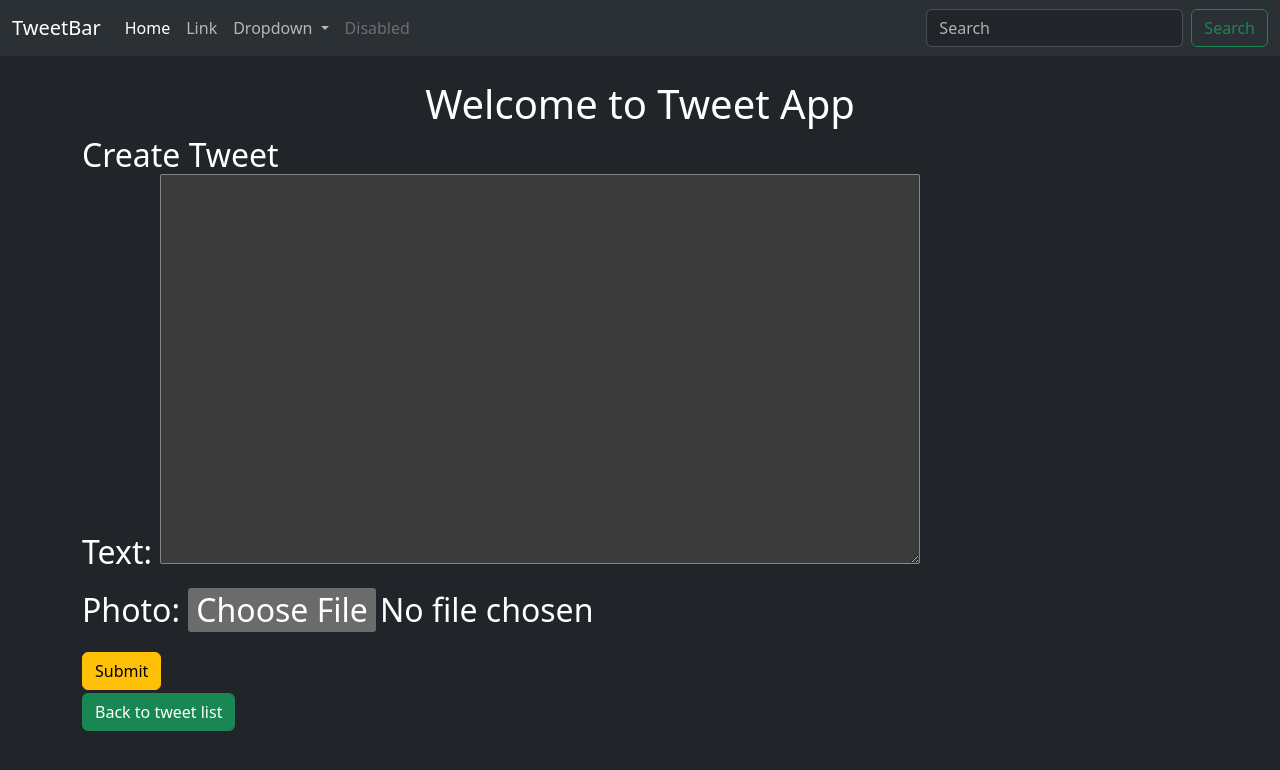
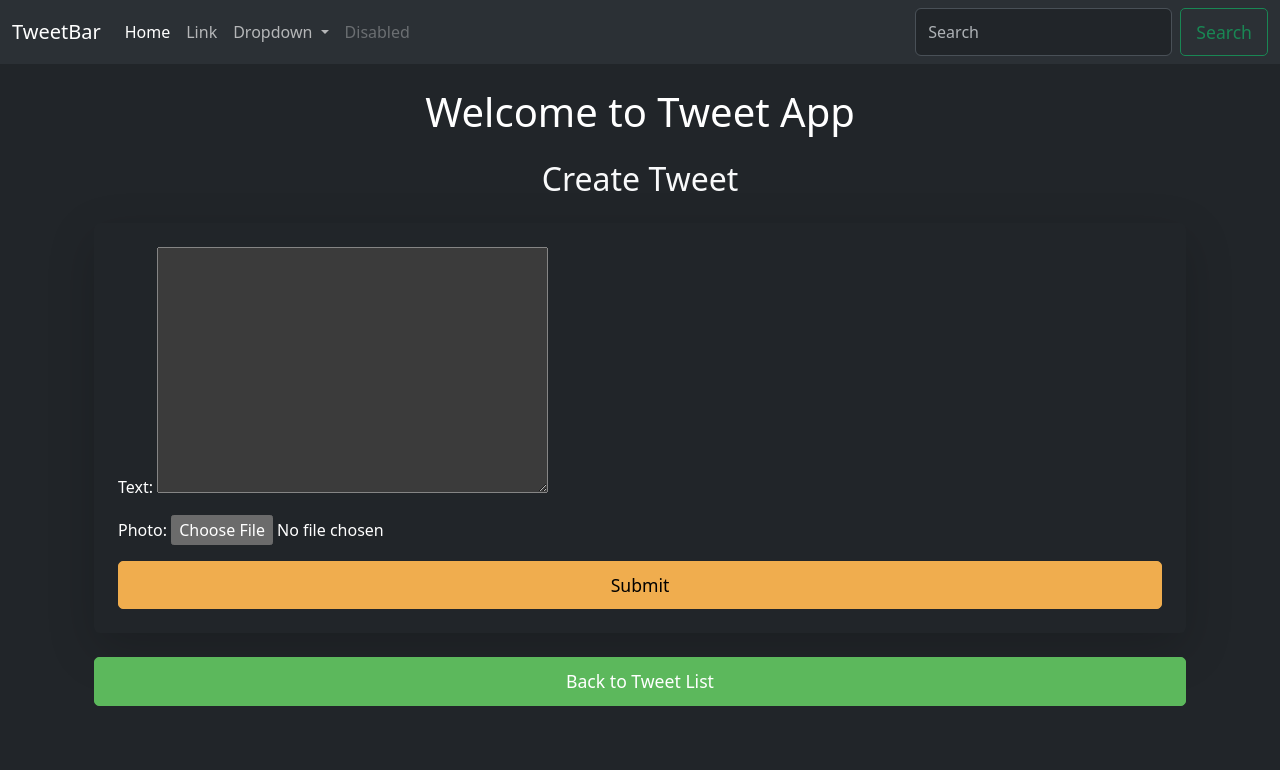
Before and after one commit to Sumit-Prasad01/Tweet-App, a Django app: page /tweet/create/ in a window 1280 px wide. Shown: the top 770 px of the page. Run offline with Django 5.2, Linux system fonts and the light colour scheme.

Commit message:
Enhance tweet creation and listing UI with improved styling and layout

```diff
--- a/TweetApp/tweet/templates/tweet_form.html
+++ b/TweetApp/tweet/templates/tweet_form.html
@@ -6,21 +6,85 @@
 {% block content %}
 <h1 class="text-center mt-4">Welcome to Tweet App</h1>
 
- <h2>
-    {% if form.instance.pk %}
-    Edit Tweet
-    {% else %}
-    Create Tweet
-    {% endif %}
 
-    <form method = "post" enctype = "multipart/form-data" class = "form">
-        {{form.as_p}}
+<style>
+
+    .bg-dark {
+        background-color: #343a40;
+        border-radius: 10px;
+        box-shadow: 0 4px 10px rgba(0, 0, 0, 0.3);
+    }
+
+    .form input, .form textarea {
+        border-radius: 5px;
+        border: 1px solid #ddd;
+        padding: 10px;
+        font-size: 1rem;
+        background-color: #2b2b2b;
+        color: #fff;
+    }
+
+    .btn {
+        border-radius: 5px;
+        padding: 10px 15px;
+        font-size: 1.1rem;
+    }
+
+    .btn-warning {
+        background-color: #f0ad4e;
+        border-color: #f0ad4e;
+    }
+
+    .btn-warning:hover {
+        background-color: #ec971f;
+        border-color: #d58512;
+    }
+
+    .btn-success {
+        background-color: #5cb85c;
+        border-color: #5cb85c;
+    }
+
+    .btn-success:hover {
+        background-color: #4cae4c;
+        border-color: #449d44;
+    }
+
+    .mb-3 {
+        margin-bottom: 1.5rem;
+    }
+
+
+</style>
+
+
+
+<div class="container mt-4">
+    <h2 class="text-center text-light mb-4">
+        {% if form.instance.pk %}
+            Edit Tweet
+        {% else %}
+            Create Tweet
+        {% endif %}
+    </h2>
+
+    <form method="post" enctype="multipart/form-data" class="bg-dark p-4 rounded shadow-lg">
         {% csrf_token %}
-        <button type = "submit" class = "btn btn-warning">Submit</button>
+        <div class="mb-3">
+            {{ form.as_p }}
+        </div>
+        <button type="submit" class="btn btn-warning w-100">Submit</button>
     </form>
-    <a href="{% url 'tweet_list' %}" ><button class="btn btn-success"> Back to tweet list</button></a>
 
-</h2>
+    <div class="text-center mt-4">
+        <a href="{% url 'tweet_list' %}">
+            <button class="btn btn-success w-100">Back to Tweet List</button>
+        </a>
+    </div>
+</div>
+
+
+
 
 
 {% endblock %}
```
Also changed, not shown: TweetApp/tweet/templates/tweet_list.html (+94 -11 lines).
